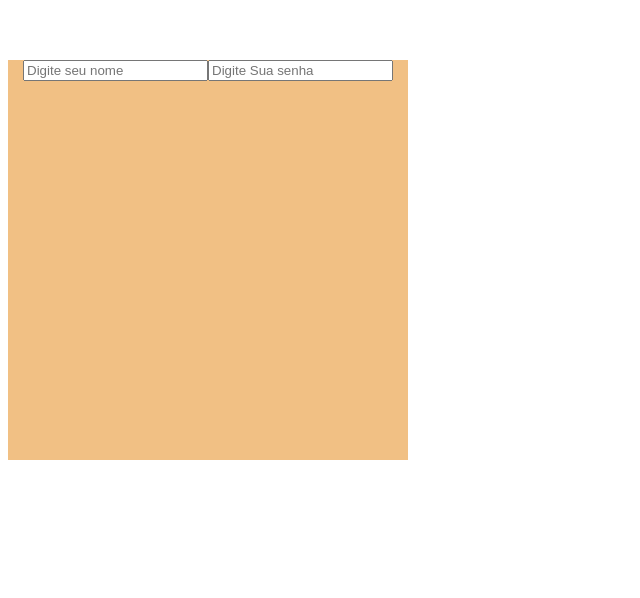
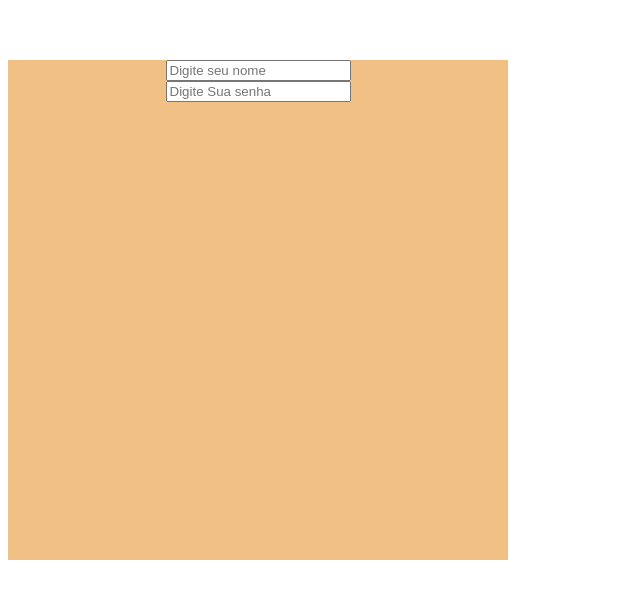
Before and after one commit to EuripedesSimoes/Vue-Tr, a Vue app in the folder form-test/: page / in a window 1280 px wide. Shown: the top 598 px of the page, without its empty margins (0-640 px from the left). Built offline with nearby package versions, Linux system fonts and the light colour scheme.

Commit message:
Form-Teste

```diff
--- a/form-test/src/components/TheForm.vue
+++ b/form-test/src/components/TheForm.vue
@@ -1,9 +1,13 @@
 <template>
     <main class="main">
         <div>
-            <form>
-                <input type="text" placeholder="Digite seu nome">
-                <input type="password" placeholder="Digite Sua senha">
+            <form class="form_name">
+                <input type="text" placeholder="Digite seu nome" class="inputs required" @input="nameValidate">
+                <span id="span_required" style="display: none;">Nome deve ter mais de 3 letras</span>
+            </form>
+            <form class="form_pass">
+                <input type="password" placeholder="Digite Sua senha" class="inputs required">
+                <span id="span_required" style="display: none;">Senha deve ter 8 caracteres</span>
             </form>
         </div>
     </main>
@@ -13,8 +17,18 @@
 export default {
     data() {
         return {
+            campos: document.querySelectorAll('.required'),
+            spanT: document.querySelectorAll('span_required'),
+        }
+    },
+    methods: {
+        nameValidate(){
+            if (this.campos[0].value.length < 3) {
+                console.log('a')
+                /*this.spanT.style.display = 'block'*/
+            }
+        }
 
-        }
     }
 }
 
@@ -23,7 +37,25 @@ export default {
 <style>
 .main {
     background-color: rgb(241, 192, 132);
-    width: 400px;
-    height: 400px;
+    width: 500px;
+    height: 500px;
+    display: flex;
+    justify-content: center;
+    /*align-items: center;*/
+    column-gap: 10px;
+}
+.form_name {
+    display: flex;
+    flex-direction: column;
+    /*font-size: 10px;
+    column-gap: 10px;*/
+}
+.form_pass {
+    display: flex;
+    flex-direction: column;
+    /*column-gap: 10px;*/
+}
+span {
+    font-size: 12px;
 }
 </style>
```
